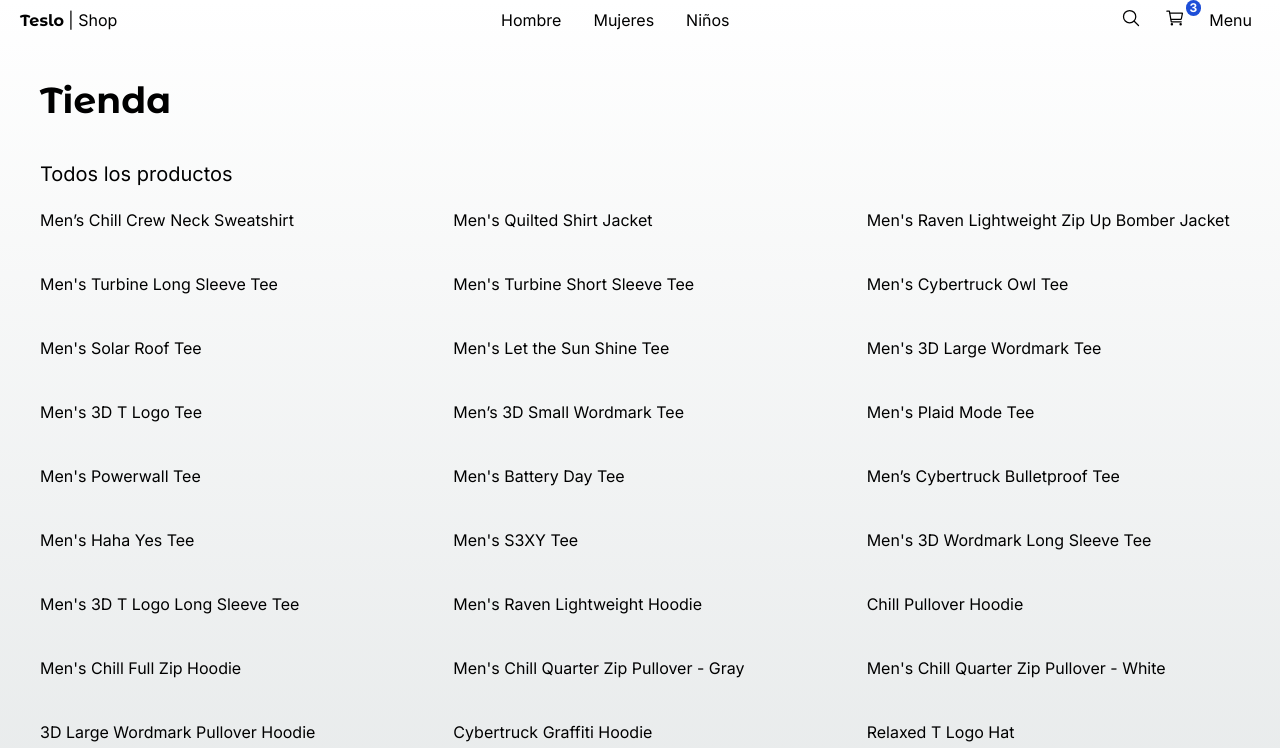
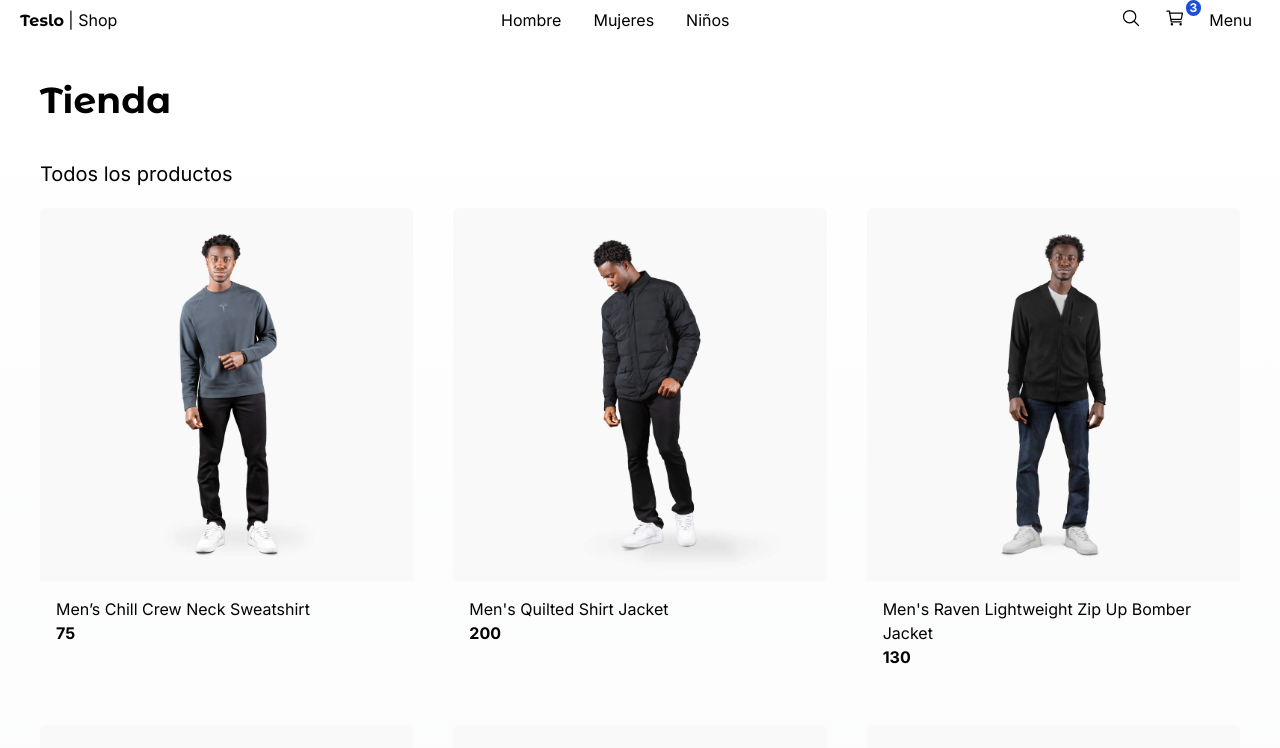
Before and after one commit to wesgdev1/teslo-shop, a Next.js app: page / in a window 1280 px wide. Shown: the top 748 px of the page. Built offline with nearby package versions, Linux system fonts and the light colour scheme.

Commit message:
Add ProductGridItem component to ProductGrid

```diff
--- a/src/components/index.ts
+++ b/src/components/index.ts
@@ -2,3 +2,4 @@
 export * from "./ui/not-found/PageNotFound";
 export * from "./ui/title/Title";
 export * from "./products/products-grids/ProductGrid";
+export * from "./products/products-grids/ProductGridItem";
--- a/src/components/products/products-grids/ProductGrid.tsx
+++ b/src/components/products/products-grids/ProductGrid.tsx
@@ -1,4 +1,5 @@
 import { Product } from "@/interfaces";
+import { ProductGridItem } from "./ProductGridItem";
 
 interface Props {
   products: Product[];
@@ -8,7 +9,7 @@
   return (
     <div className="grid grid-cols-2 sm:grid-cols-3 gap-10 mb-10">
       {products.map((product) => (
-        <span key={product.slug}>{product.title}</span>
+        <ProductGridItem key={product.slug} product={product} />
       ))}
     </div>
   );
--- /dev/null
+++ b/src/components/products/products-grids/ProductGridItem.tsx
@@ -0,0 +1,30 @@
+import { Product } from "@/interfaces";
+import Image from "next/image";
+import Link from "next/link";
+
+interface Props {
+  product: Product;
+}
+
+export const ProductGridItem = ({ product }: Props) => {
+  return (
+    <div className="rounded-md overflow-hidden fade-in">
+      <Link href={`/product/${product.slug}`}>
+        <Image
+          src={`/products/${product.images[0]}`}
+          alt={product.title}
+          width={500}
+          height={500}
+          className="object-cover w-full"
+        />
+      </Link>
+
+      <div className="p-4 flex flex-col">
+        <Link className="hover:text-blue-500" href={`/product/${product.slug}`}>
+          {product.title}
+        </Link>
+        <span className="font-bold">{product.price}</span>
+      </div>
+    </div>
+  );
+};
```
